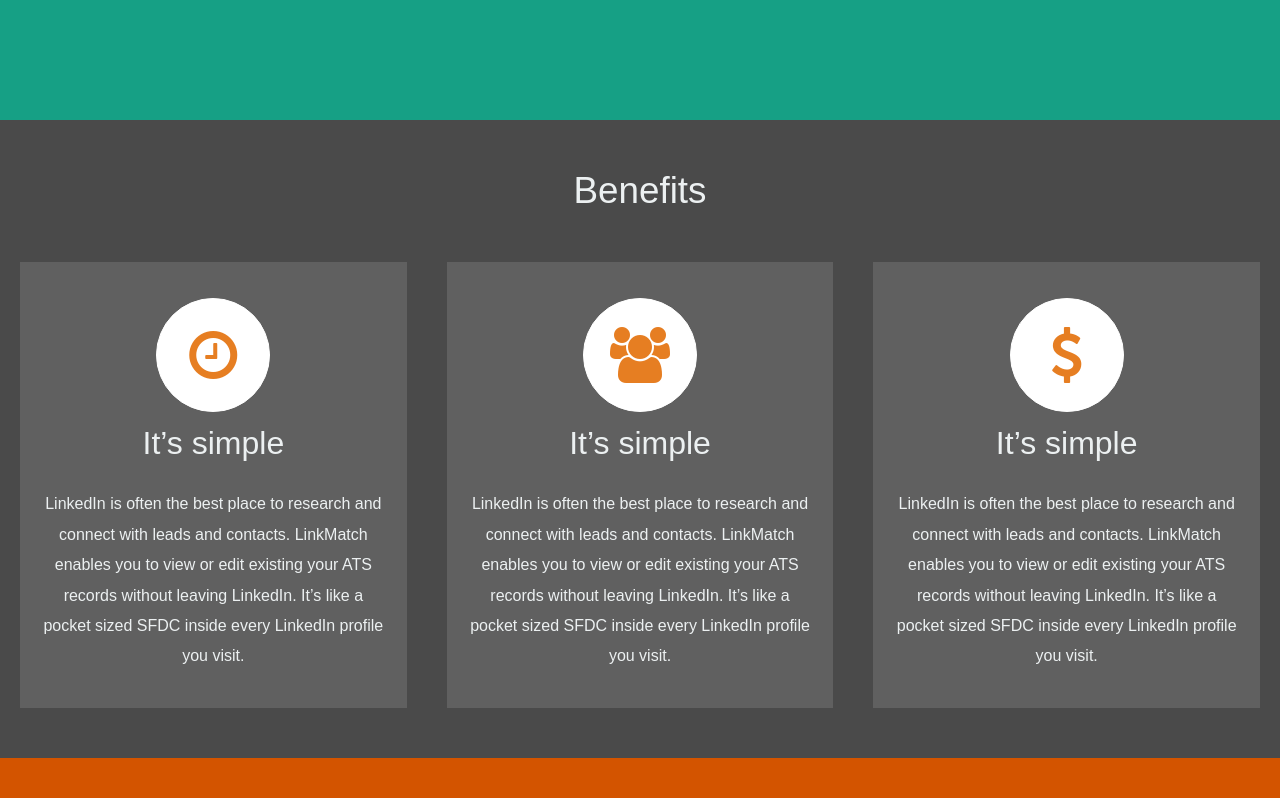
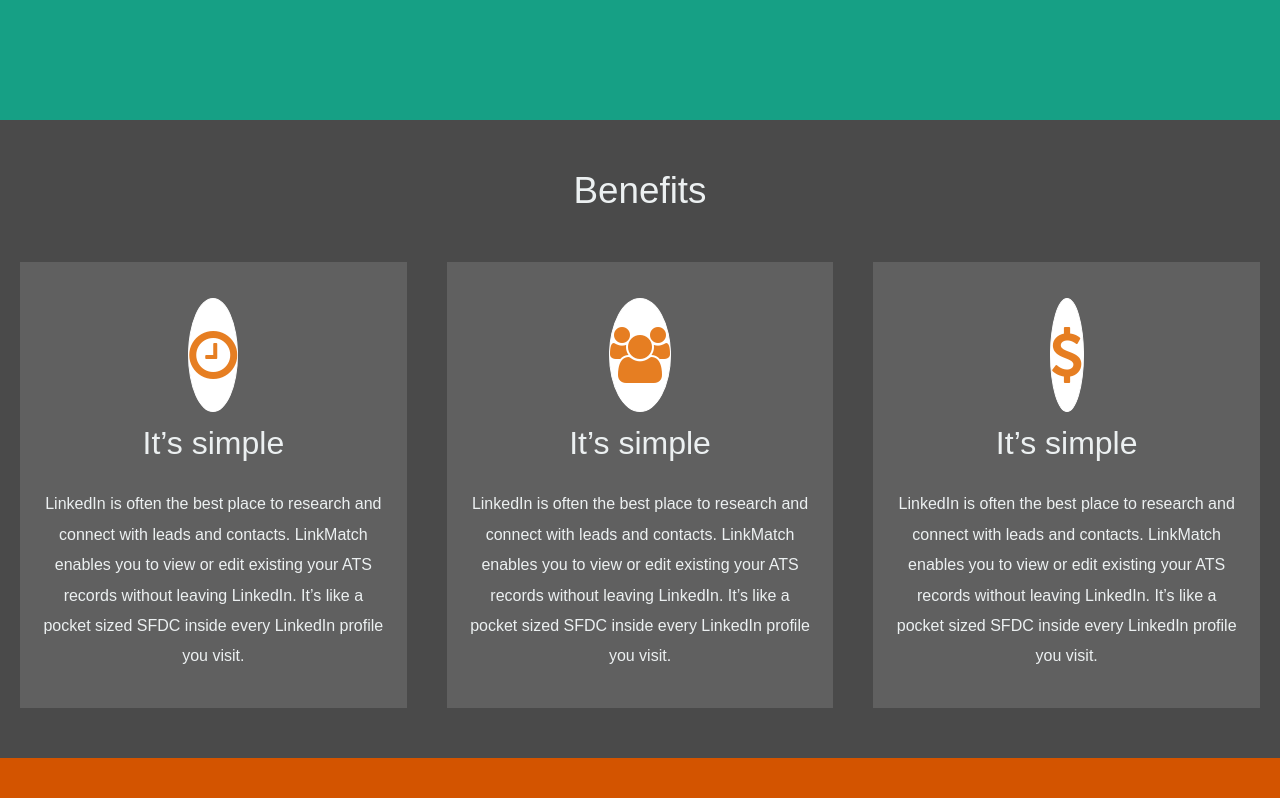
Before and after one commit to pumpushka/linkmatch, a website: page index.html in a window 1280 px wide. Shown: the part 1936-2734 px from the top of the page. Drawn offline with Linux system fonts and the light colour scheme.

Commit message:
css update

```diff
--- a/css/benefits.css
+++ b/css/benefits.css
@@ -52,7 +52,7 @@
     height: 2em;
     line-height: 2em;
     text-align: center;
-    width: 2em;
+    /*width: 2em;*/
    }
 
 .icon:before {
--- a/css/product_info.css
+++ b/css/product_info.css
@@ -1,3 +1,4 @@
+
 .product_info {
 	width: 100%;
 	background-color: #ecf0f1;
```
